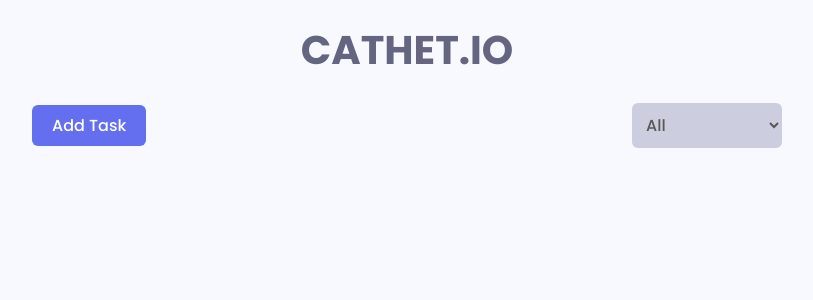
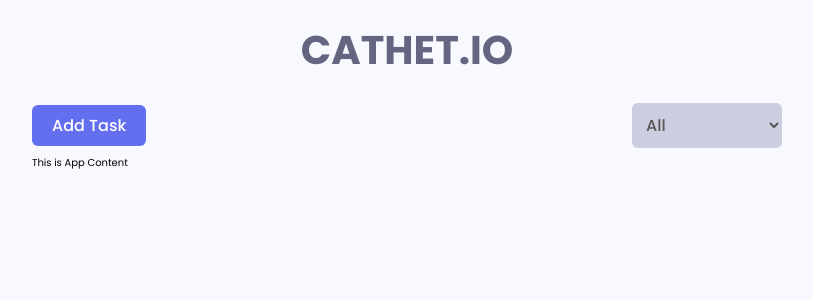
Before and after one commit to masrudmubarok/cathetio-ui, a React (Vite) app: page / in a window 1280 px wide. Shown: the top 300 px of the page, without its empty margins (233-1046 px from the left). Built offline with nearby package versions, Linux system fonts and the light colour scheme.

Commit message:
Create app content

```diff
--- a/src/App.jsx
+++ b/src/App.jsx
@@ -1,6 +1,7 @@
 import React from 'react'
 import PageTitle from './components/PageTitle.jsx'
-import Header from './components/AppHeader.jsx'
+import AppHeader from './components/AppHeader.jsx'
+import AppContent from './components/AppContent.jsx'
 import style from './styles/modules/app.module.scss'
 
 function App() {
@@ -9,7 +10,8 @@ function App() {
     <div className="container">
       <PageTitle>Cathet.io</PageTitle>
       <div className={style.app__wrapper}>
-        <Header />
+        <AppHeader />
+        <AppContent />
       </div>
     </div>
   )
--- /dev/null
+++ b/src/components/AppContent.jsx
@@ -0,0 +1,11 @@
+import React from 'react'
+
+function AppC() {
+  return (
+    <div>
+        This is App Content
+    </div>
+  )
+}
+
+export default AppC
```
